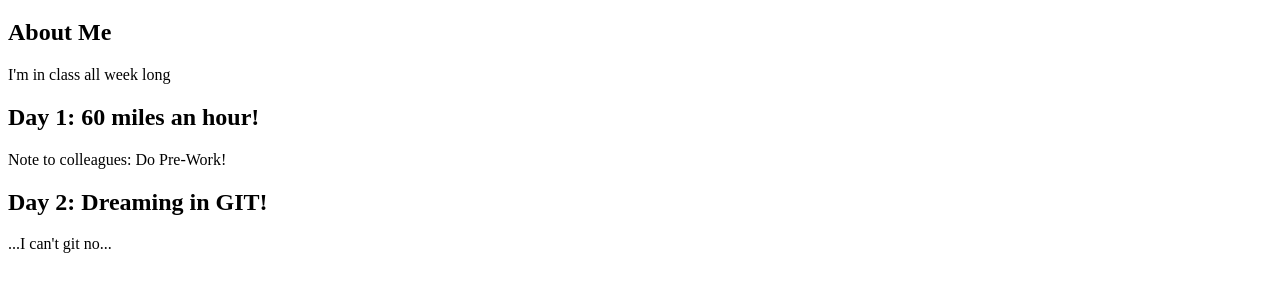
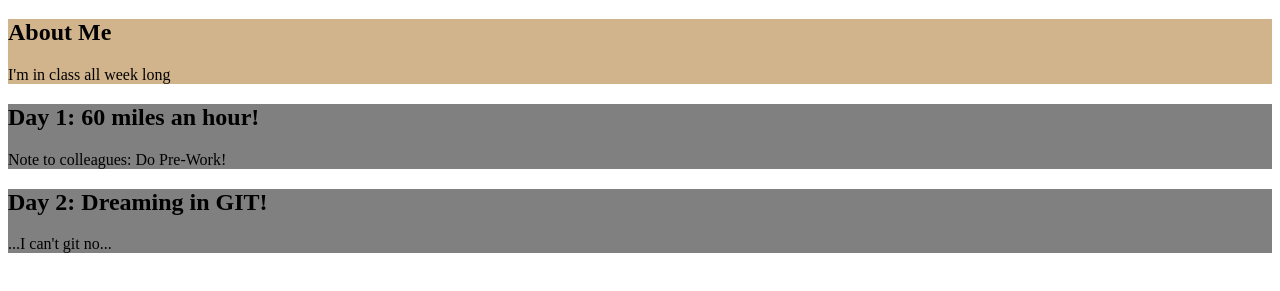
Before and after one commit to bseaver/blogging-site, a plain HTML site: page index.html in a window 1280 px wide. Shown: the part 61-352 px from the top of the page. Drawn offline with Linux system fonts and the light colour scheme.

Commit message:
adds simple formatting to .post class and .about class

```diff
--- a/css/styles.css
+++ b/css/styles.css
@@ -0,0 +1,7 @@
+.about {
+  background-color: tan;
+}
+
+.post {
+  background-color: grey;
+}
--- a/index.html
+++ b/index.html
@@ -1,7 +1,7 @@
 <!DOCTYPE html>
 <html>
   <head>
-    <link href="css/styles" rel="stylesheet" type="text/css">
+    <link href="css/styles.css" rel="stylesheet" type="text/css">
   </head>
 
   <body>
```
